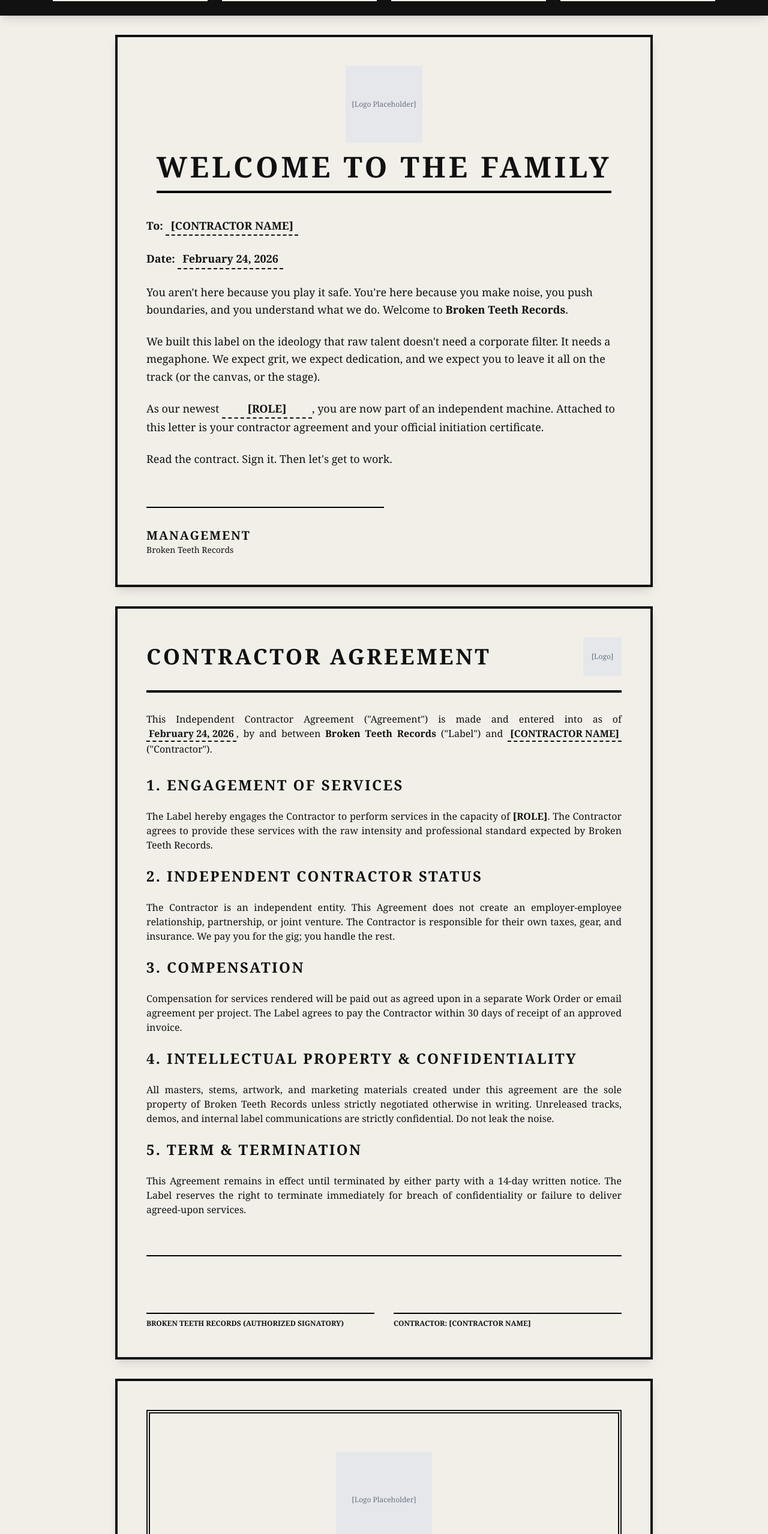
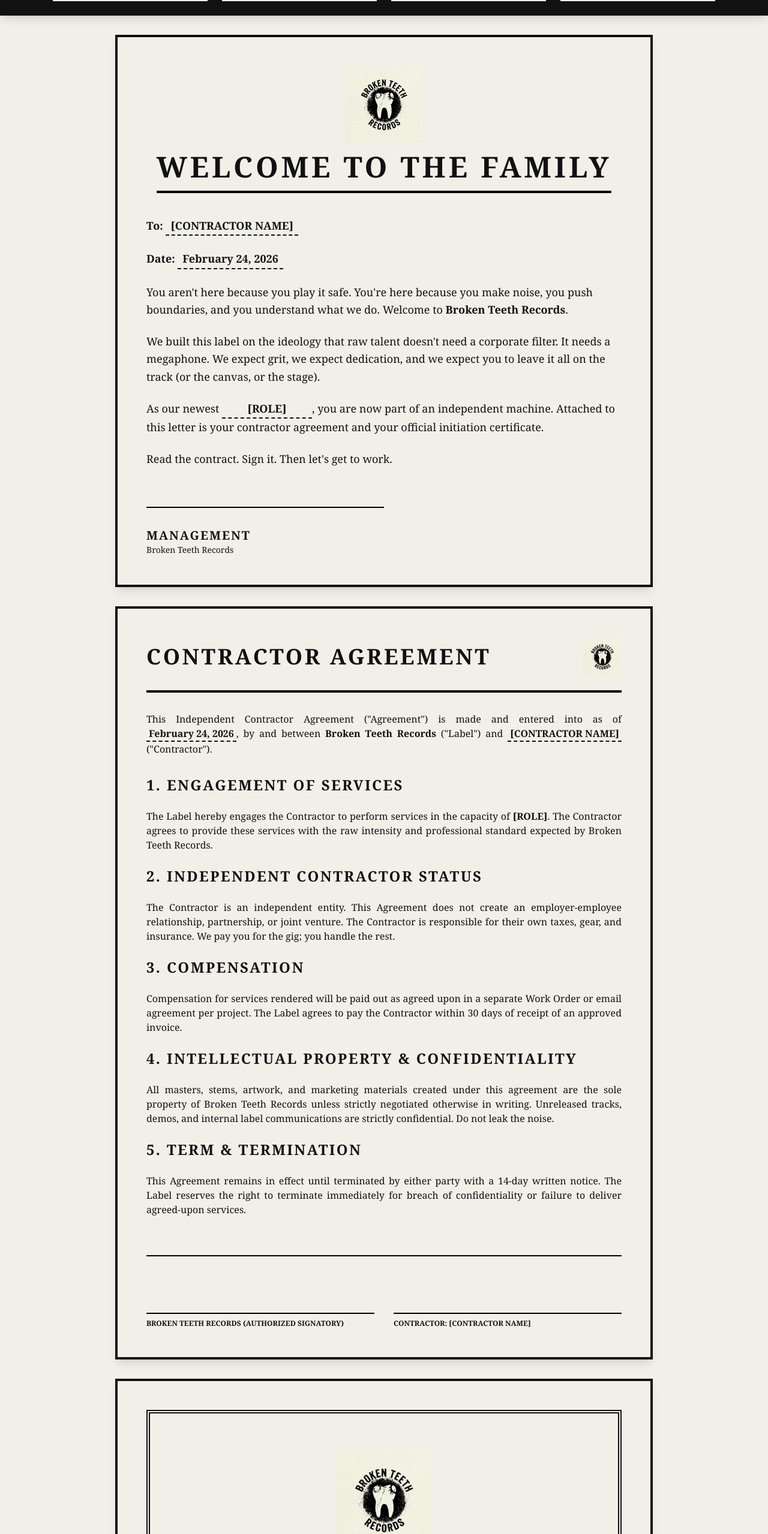
Before and after one commit to aaroncrume-techandtonic/broken-teeth-records, a Next.js app: page /onboarding in a window 1280 px wide. Shown: the part 72-2630 px from the top of the page at 60% size. Built offline with nearby package versions, Linux system fonts and the light colour scheme.

Commit message:
Integrate logo.jpg into all onboarding documents

```diff
--- a/src/app/onboarding/page.tsx
+++ b/src/app/onboarding/page.tsx
@@ -109,9 +109,7 @@ export default function OnboardingPacket() {
       {/* DOCUMENT 1: WELCOME LETTER */}
       <div className="doc-page max-w-4xl mx-auto bg-[#f2efe9] my-8 p-12 border-4 border-[#111111] shadow-lg">
         <div className="text-center mb-10">
-          <div className="w-32 h-32 mx-auto mb-4 bg-gray-200 rounded flex items-center justify-center text-xs text-gray-500">
-            [Logo Placeholder]
-          </div>
+          <img src="/logo.jpg" alt="Broken Teeth Records Logo" className="w-32 h-32 mx-auto mb-4 object-contain" />
           <h1 className="text-5xl font-black uppercase tracking-widest border-b-4 border-black pb-4 inline-block">
             Welcome to the family
           </h1>
@@ -160,9 +158,7 @@ export default function OnboardingPacket() {
       <div className="doc-page max-w-4xl mx-auto bg-[#f2efe9] my-8 p-12 border-4 border-[#111111] shadow-lg">
         <div className="flex items-center justify-between border-b-4 border-black pb-6 mb-8">
           <h1 className="text-4xl font-black uppercase tracking-widest w-3/4">Contractor Agreement</h1>
-          <div className="w-16 h-16 bg-gray-200 rounded flex items-center justify-center text-xs text-gray-500">
-            [Logo]
-          </div>
+          <img src="/logo.jpg" alt="Broken Teeth Records Logo" className="w-16 h-16 object-contain" />
         </div>
 
         <div className="space-y-6 text-sm md:text-base text-justify">
@@ -219,9 +215,7 @@ export default function OnboardingPacket() {
       {/* DOCUMENT 3: CONGRATULATIONS CERTIFICATE */}
       <div className="doc-page max-w-4xl mx-auto bg-[#f2efe9] my-8 p-12 border-4 border-[#111111] shadow-lg">
         <div className="border-6 border-double border-[#111111] p-8 flex flex-col items-center justify-center text-center py-16">
-          <div className="w-40 h-40 mx-auto mb-8 bg-gray-200 rounded flex items-center justify-center text-xs text-gray-500">
-            [Logo Placeholder]
-          </div>
+          <img src="/logo.jpg" alt="Broken Teeth Records Logo" className="w-40 h-40 mx-auto mb-8 object-contain" />
 
           <h3 className="text-2xl tracking-widest mb-2 font-black uppercase">Official Induction</h3>
           <h1 className="text-6xl md:text-7xl font-black uppercase mb-8 border-y-4 border-black py-4 w-full">
```
Also changed, not shown: public/logo.jpg (added).
